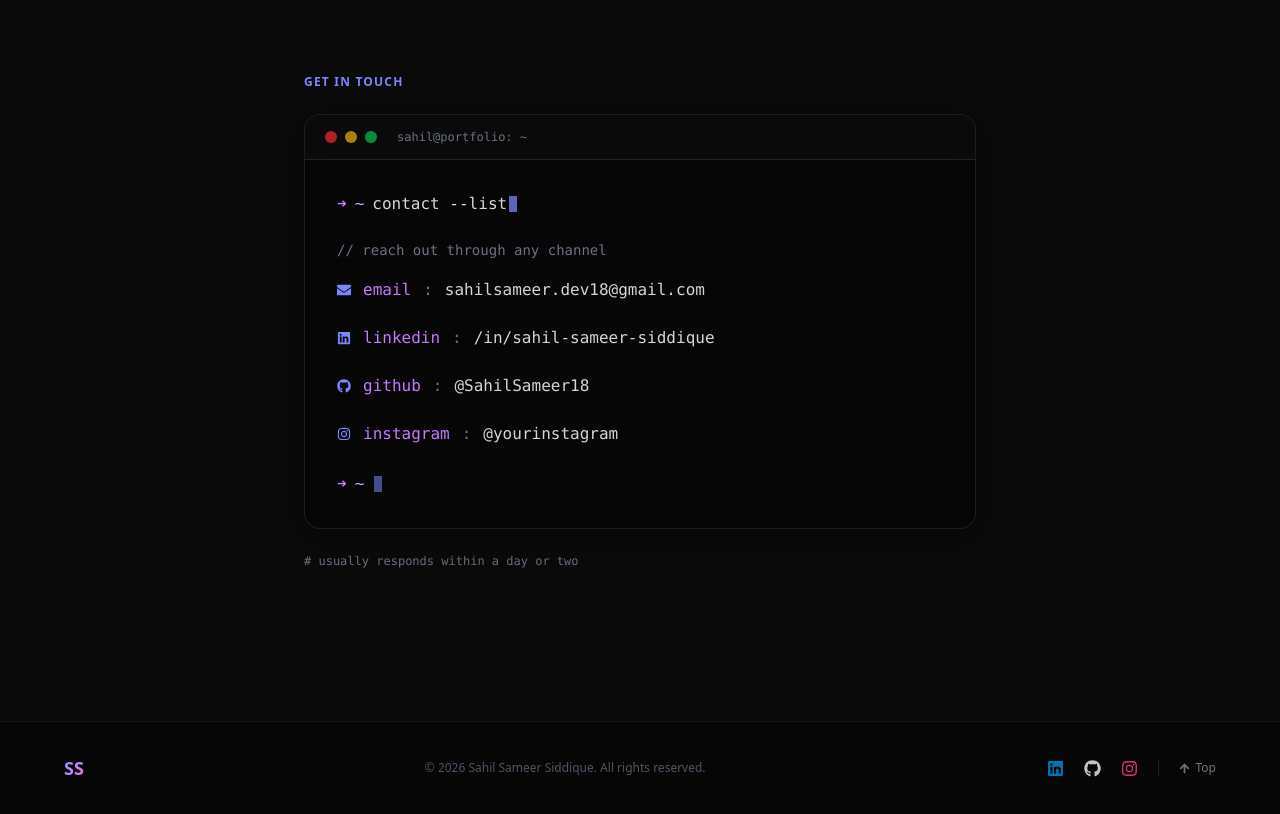
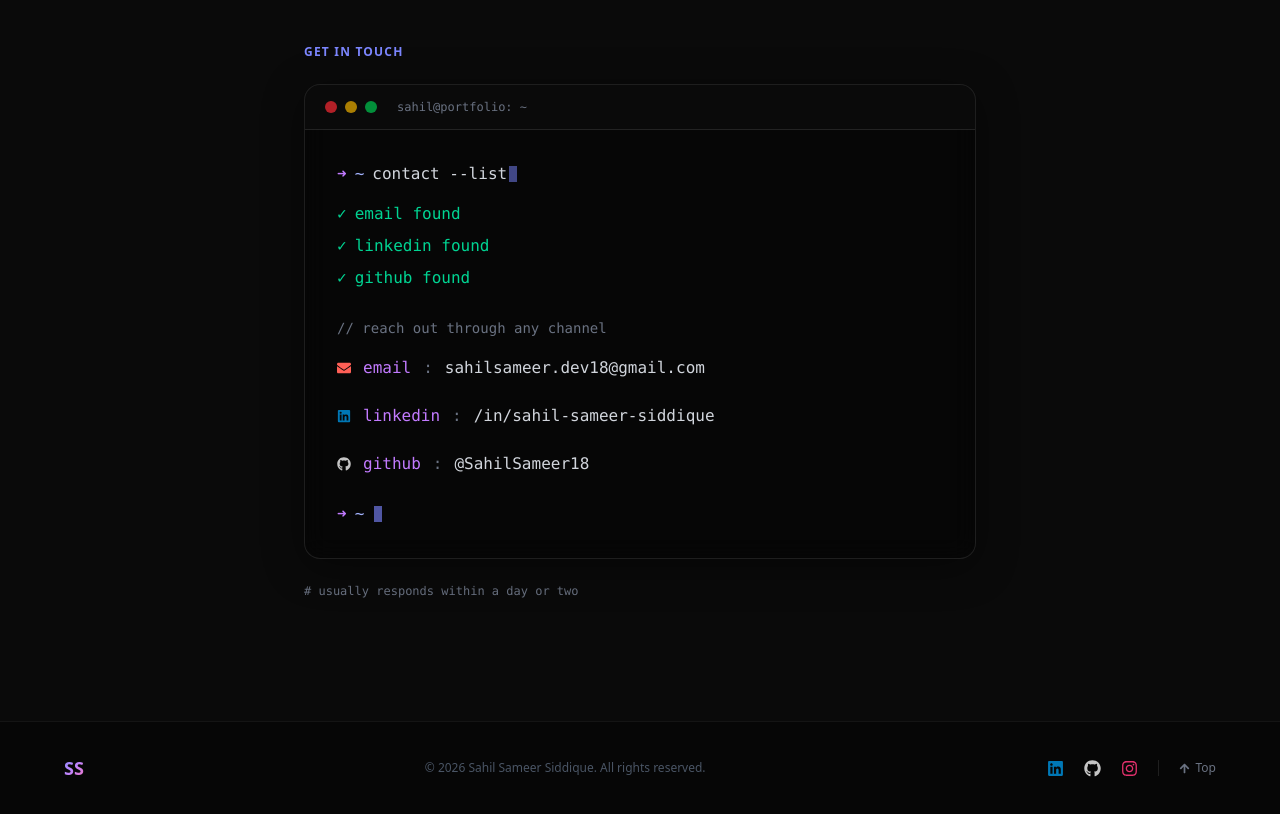
Before and after one commit to SahilSameer18/Portfolio, a React (Vite) app: page / in a window 1280 px wide. Shown: the part 4980-5794 px from the top of the page. Built offline with nearby package versions, Linux system fonts and the light colour scheme.

Commit message:
redesign the effect of contact page

```diff
--- a/src/sections/Contact.jsx
+++ b/src/sections/Contact.jsx
@@ -1,6 +1,10 @@
-import { motion } from "framer-motion";
-import { useState, useEffect } from "react";
+import { motion, useInView } from "framer-motion";
+import { useState, useEffect, useRef } from "react";
 import { FaLinkedin, FaGithub, FaEnvelope, FaInstagram } from "react-icons/fa";
+
+// ---------------------------------------------------------------------------
+// Data
+// ---------------------------------------------------------------------------
 
 const lines = [
   { type: "comment", text: "// reach out through any channel" },
@@ -11,6 +15,8 @@ const lines = [
     value: "sahilsameer.dev18@gmail.com",
     href: "mailto:sahilsameer.dev18@gmail.com",
     external: false,
+    ariaLabel: "Send email to Sahil Sameer",
+    color: "#ff5f56",
   },
   {
     type: "entry",
@@ -19,6 +25,8 @@ const lines = [
     value: "/in/sahil-sameer-siddique",
     href: "https://www.linkedin.com/in/sahil-sameer-siddique/",
     external: true,
+    ariaLabel: "Open LinkedIn profile",
+    color: "#0077b5",
   },
   {
     type: "entry",
@@ -27,73 +35,154 @@ const lines = [
     value: "@SahilSameer18",
     href: "https://github.com/SahilSameer18",
     external: true,
+    ariaLabel: "Open GitHub profile",
+    color: "#c4c4c4",
   },
-  {
-    type: "entry",
-    icon: FaInstagram,
-    cmd: "instagram",
-    value: "@yourinstagram",
-    href: "https://instagram.com/yourinstagram",
-    external: true,
-  },
+  // {
+  //   type: "entry",
+  //   icon: FaInstagram,
+  //   cmd: "instagram",
+  //   value: "@sahil.sameer.dev",
+  //   href: "https://www.instagram.com/sahil.sameer.dev/",
+  //   external: true,
+  //   ariaLabel: "Open Instagram profile",
+  //   color: "#e1306c",
+  // },
 ];
+
+const checks = [
+  "email found",
+  "linkedin found",
+  "github found",
+  // "instagram found",
+];
+
+// ---------------------------------------------------------------------------
+// Animation
+// ---------------------------------------------------------------------------
+
+const EASE_OUT = [0.22, 1, 0.36, 1];
 
 const containerVariants = {
   hidden: {},
-  show: { transition: { staggerChildren: 0.25 } },
+  show: {
+    transition: {
+      staggerChildren: 0.18,
+      delayChildren: 0.05,
+    },
+  },
 };
 
 const lineVariants = {
-  hidden: { opacity: 0 },
-  show: { opacity: 1, transition: { duration: 0.4 } },
+  hidden: {
+    opacity: 0,
+    y: 6,
+  },
+  show: {
+    opacity: 1,
+    y: 0,
+    transition: {
+      duration: 0.4,
+      ease: EASE_OUT,
+    },
+  },
 };
 
+const TYPE_SPEED_MS = 42;
+
 export default function Contact() {
+  const sectionRef = useRef(null);
+
+  const isInView = useInView(sectionRef, {
+    once: true,
+    amount: 0.45,
+  });
+
+  const [windowReady, setWindowReady] = useState(false);
   const [typed, setTyped] = useState(0);
+
+  const [visibleChecks, setVisibleChecks] = useState(0);
+  const [showLinks, setShowLinks] = useState(false);
+
   const fullText = "contact --list";
 
+  // -------------------------------------------------------------------------
+  // Typewriter
+  // -------------------------------------------------------------------------
+
   useEffect(() => {
+    if (!isInView || !windowReady) return;
+    if (typed >= fullText.length) return;
+
+    const timeout = setTimeout(() => {
+      setTyped((prev) => prev + 1);
+    }, TYPE_SPEED_MS);
+
+    return () => clearTimeout(timeout);
+  }, [typed, isInView, windowReady, fullText.length]);
+
+  const isTypingDone = typed >= fullText.length;
+
+  // -------------------------------------------------------------------------
+  // Terminal output sequence
+  // -------------------------------------------------------------------------
+
+  useEffect(() => {
+    if (!isTypingDone) return;
+
+    let current = 0;
+
     const interval = setInterval(() => {
-      setTyped((prev) => {
-        if (prev >= fullText.length) {
-          clearInterval(interval);
-          return prev;
-        }
-        return prev + 1;
-      });
-    }, 70);
+      current += 1;
+      setVisibleChecks(current);
+
+      if (current >= checks.length) {
+        clearInterval(interval);
+
+        setTimeout(() => {
+          setShowLinks(true);
+        }, 250);
+      }
+    }, 350);
+
     return () => clearInterval(interval);
-  }, []);
+  }, [isTypingDone]);
 
   return (
     <section
       id="contact"
+      ref={sectionRef}
       className="min-h-screen flex items-center py-20 md:py-28 scroll-mt-12"
     >
       <div className="max-w-3xl mx-auto px-6 md:px-12 w-full">
+        {/* Section Label */}
         <motion.p
           initial={{ opacity: 0, y: 12 }}
           whileInView={{ opacity: 1, y: 0 }}
-          transition={{ duration: 0.6 }}
+          transition={{ duration: 0.8, ease: EASE_OUT }}
           viewport={{ once: true }}
           className="text-xs font-semibold uppercase tracking-widest text-indigo-400 mb-6"
         >
           Get in touch
         </motion.p>
 
-        {/* Terminal window */}
+        {/* Terminal */}
         <motion.div
           initial={{ opacity: 0, y: 24 }}
           whileInView={{ opacity: 1, y: 0 }}
-          transition={{ duration: 0.7 }}
+          transition={{ duration: 0.9, ease: EASE_OUT }}
           viewport={{ once: true }}
+          // viewport.once guarantees this fires exactly once, so no extra
+          // guard is needed before flipping windowReady.
+          onAnimationComplete={() => setWindowReady(true)}
           className="rounded-2xl overflow-hidden border border-white/10 bg-black/40 backdrop-blur-md shadow-[0_8px_40px_rgba(0,0,0,0.4)]"
         >
-          {/* Title bar */}
-          <div className="flex items-center gap-2 px-5 py-3.5 border-b border-white/10 bg-white/[0.02]">
+          {/* Title Bar */}
+          <div className="flex items-center gap-2 px-5 py-3.5 border-b border-white/10 bg-white/2">
             <div className="w-3 h-3 rounded-full bg-red-500/70" />
             <div className="w-3 h-3 rounded-full bg-yellow-500/70" />
             <div className="w-3 h-3 rounded-full bg-green-500/70" />
+
             <span className="ml-3 text-xs text-gray-500 font-mono">
               sahil@portfolio: ~
             </span>
@@ -101,27 +190,64 @@ export default function Contact() {
 
           {/* Body */}
           <div className="p-6 md:p-8 font-mono text-sm md:text-base space-y-4">
-            {/* Typed command line */}
+            {/* Command — visually animated, hidden from assistive tech */}
             <div className="flex items-center gap-2 text-gray-300">
-              <span className="text-purple-400">➜</span>
-              <span className="text-indigo-300">~</span>
-              <span>
+              <span className="text-purple-400" aria-hidden="true">
+                ➜
+              </span>
+              <span className="text-indigo-300" aria-hidden="true">
+                ~
+              </span>
+
+              <span aria-hidden="true">
                 {fullText.slice(0, typed)}
-                <span className="inline-block w-2 h-4 bg-indigo-400 ml-0.5 align-middle animate-pulse" />
+                <span
+                  className={`inline-block w-2 h-4 ml-0.5 align-middle animate-pulse ${
+                    isTypingDone ? "bg-indigo-400/70" : "bg-indigo-400"
+                  }`}
+                />
               </span>
+
+              {/* Screen readers get the finished command immediately
+                  instead of per-character mutations. */}
+              <span className="sr-only">{`➜ ~ ${fullText}`}</span>
             </div>
 
-            {typed >= fullText.length && (
+            {/* Check Results — decorative terminal flavor only; the
+                actual contact links below carry the real information,
+                so this is hidden from assistive tech to avoid redundant
+                announcements. */}
+            {visibleChecks > 0 && (
+              <div className="space-y-2" aria-hidden="true">
+                {checks.slice(0, visibleChecks).map((item) => (
+                  <motion.div
+                    key={item}
+                    initial={{ opacity: 0, y: 4 }}
+                    animate={{ opacity: 1, y: 0 }}
+                    transition={{ duration: 0.25 }}
+                    className="flex items-center gap-2 text-emerald-400"
+                  >
+                    <span>✓</span>
+                    <span>{item}</span>
+                  </motion.div>
+                ))}
+              </div>
+            )}
+
+            {/* Contact Links */}
+            {showLinks && (
               <motion.div
                 variants={containerVariants}
                 initial="hidden"
                 animate="show"
-                className="space-y-3 pt-2"
+                className="space-y-3 pt-3"
               >
-                {lines.map((line, i) =>
-                  line.type === "comment" ? (
+                {lines.map((line) => {
+                  const key = line.type === "comment" ? line.text : line.cmd;
+
+                  return line.type === "comment" ? (
                     <motion.p
-                      key={i}
+                      key={key}
                       variants={lineVariants}
                       className="text-gray-500 text-xs md:text-sm"
                     >
@@ -129,40 +255,84 @@ export default function Contact() {
                     </motion.p>
                   ) : (
                     <motion.a
-                      key={i}
+                      key={key}
                       variants={lineVariants}
                       href={line.href}
                       target={line.external ? "_blank" : undefined}
                       rel={line.external ? "noopener noreferrer" : undefined}
-                      className="group flex flex-wrap items-center gap-2 md:gap-3 py-1.5 -mx-2 px-2 rounded-lg hover:bg-white/[0.04] transition-colors duration-200"
+                      aria-label={line.ariaLabel}
+                      whileHover={{ x: 4 }}
+                      whileTap={{ scale: 0.98 }}
+                      className="
+                        group
+                        flex
+                        flex-wrap
+                        items-center
+                        gap-2
+                        md:gap-3
+                        py-1.5
+                        -mx-2
+                        px-2
+                        rounded-lg
+                        hover:bg-white/4
+                        transition-colors
+                        duration-200
+
+                        focus:outline-none
+                        focus:ring-2
+                        focus:ring-indigo-500/70
+                        focus:ring-offset-2
+                        focus:ring-offset-black
+                      "
                     >
-                      <line.icon className="text-indigo-400 flex-shrink-0" style={{ fontSize: "14px" }} />
+                      <line.icon
+                        aria-hidden="true"
+                        className="
+                          shrink-0
+                          transition-colors
+                          duration-200
+                        "
+                        style={{ color: line.color, fontSize: "14px" }}
+                      />
+
                       <span className="text-purple-400">{line.cmd}</span>
+
                       <span className="text-gray-500">:</span>
-                      <span className="text-gray-300 group-hover:text-white transition-colors duration-200 break-all">
+
+                      <span
+                        className={`text-gray-300 group-hover:text-white transition-colors duration-200 break-all ${
+                          line.cmd === "email" ? "group-hover:underline" : ""
+                        }`}
+                      >
                         {line.value}
                       </span>
                     </motion.a>
-                  )
-                )}
+                  );
+                })}
 
+                {/* Idle Prompt */}
                 <motion.div
                   variants={lineVariants}
                   className="flex items-center gap-2 text-gray-300 pt-2"
                 >
                   <span className="text-purple-400">➜</span>
                   <span className="text-indigo-300">~</span>
-                  <span className="inline-block w-2 h-4 bg-indigo-400/70 ml-0.5 align-middle animate-pulse" />
+
+                  <span
+                    aria-hidden="true"
+                    className="inline-block w-2 h-4 bg-indigo-400/70 ml-0.5 align-middle animate-pulse"
+                  />
                 </motion.div>
               </motion.div>
             )}
           </div>
         </motion.div>
 
+        {/* Footer */}
         <motion.p
           initial={{ opacity: 0 }}
           whileInView={{ opacity: 1 }}
-          transition={{ duration: 0.7, delay: 0.4 }}
+          transition={{ duration: 0.8, delay: 0.55 }}
           viewport={{ once: true }}
           className="text-xs text-gray-500 mt-6 font-mono"
         >
```
Also changed, not shown: src/components/Navbar.jsx (line endings or trailing spaces), src/sections/Hero.jsx (line endings or trailing spaces), src/sections/Project.jsx (line endings or trailing spaces), src/sections/Skills.jsx (line endings or trailing spaces).
